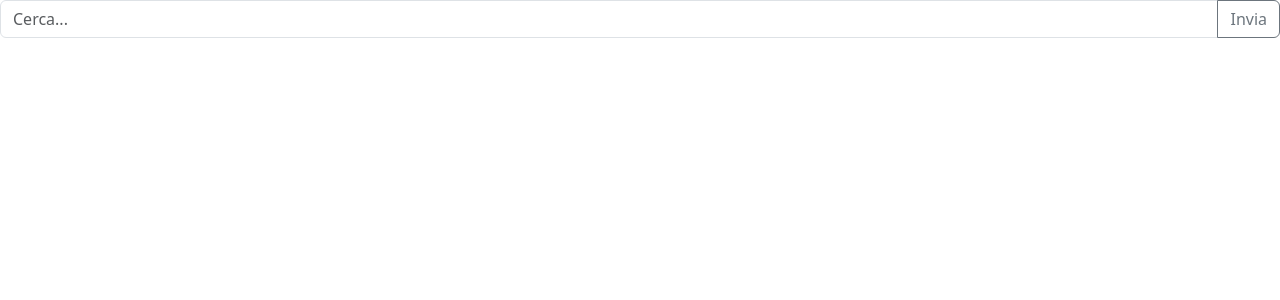
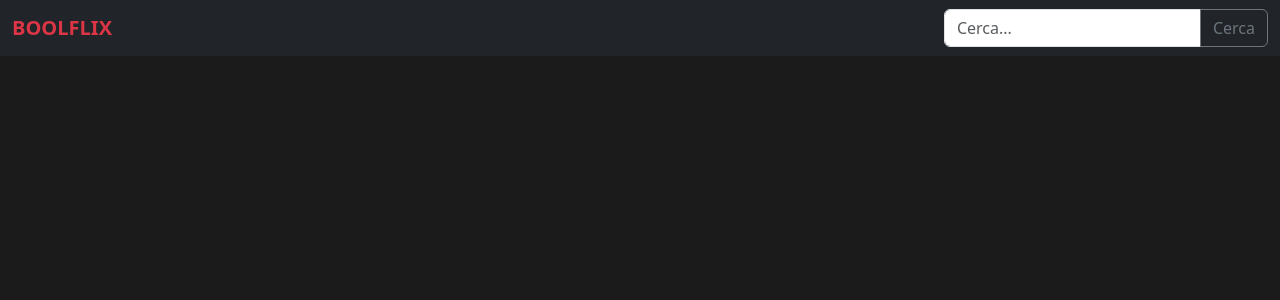
Before and after one commit to GioGio4/vite-boolflix, a Vue app: page / in a window 1280 px wide. Shown: the top 300 px of the page. Built offline with nearby package versions, Linux system fonts and the light colour scheme.

Commit message:
Add Header Style

```diff
--- a/src/App.vue
+++ b/src/App.vue
@@ -40,8 +40,16 @@ export default {
 </script>
 
 <template>
-  <AppHeader @on-search="search" />
-  <AppMain />
+  <header>
+    <AppHeader @on-search="search" />
+  </header>
+  <main>
+    <AppMain />
+  </main>
 </template>
 
-<style lang="scss"></style>
+<style lang="scss">
+body {
+  background-color: #1b1b1b;
+}
+</style>
--- a/src/components/AppHeader.vue
+++ b/src/components/AppHeader.vue
@@ -22,16 +22,18 @@ export default {
 </script>
 
 <template>
-    <!-- Template provvisorio - barra di ricerca + bottone invio dati -->
-
-    <form @submit.prevent="">
-        <div class="input-group mb-3">
-            <input v-model="userSearch" type="text" class="form-control" placeholder="Cerca..." aria-label="Cerca..."
-                aria-describedby="button-addon2" @keyup.enter="search">
-            <button class="btn btn-outline-secondary" type="button" @click="search">Invia</button>
+    <nav class="navbar navbar-dark bg-dark">
+        <div class="container-fluid">
+            <a class="navbar-brand text-danger fw-bold">BOOLFLIX</a>
+            <form @submit.prevent="">
+                <div class="input-group">
+                    <input v-model="userSearch" type="text" class="form-control" placeholder="Cerca..."
+                        aria-label="Cerca..." aria-describedby="button-addon2" @keyup.enter="search">
+                    <button class="btn btn-outline-secondary" type="button" @click="search">Cerca</button>
+                </div>
+            </form>
         </div>
-
-    </form>
+    </nav>
 </template>
 
 <style lang="scss"></style>
```
